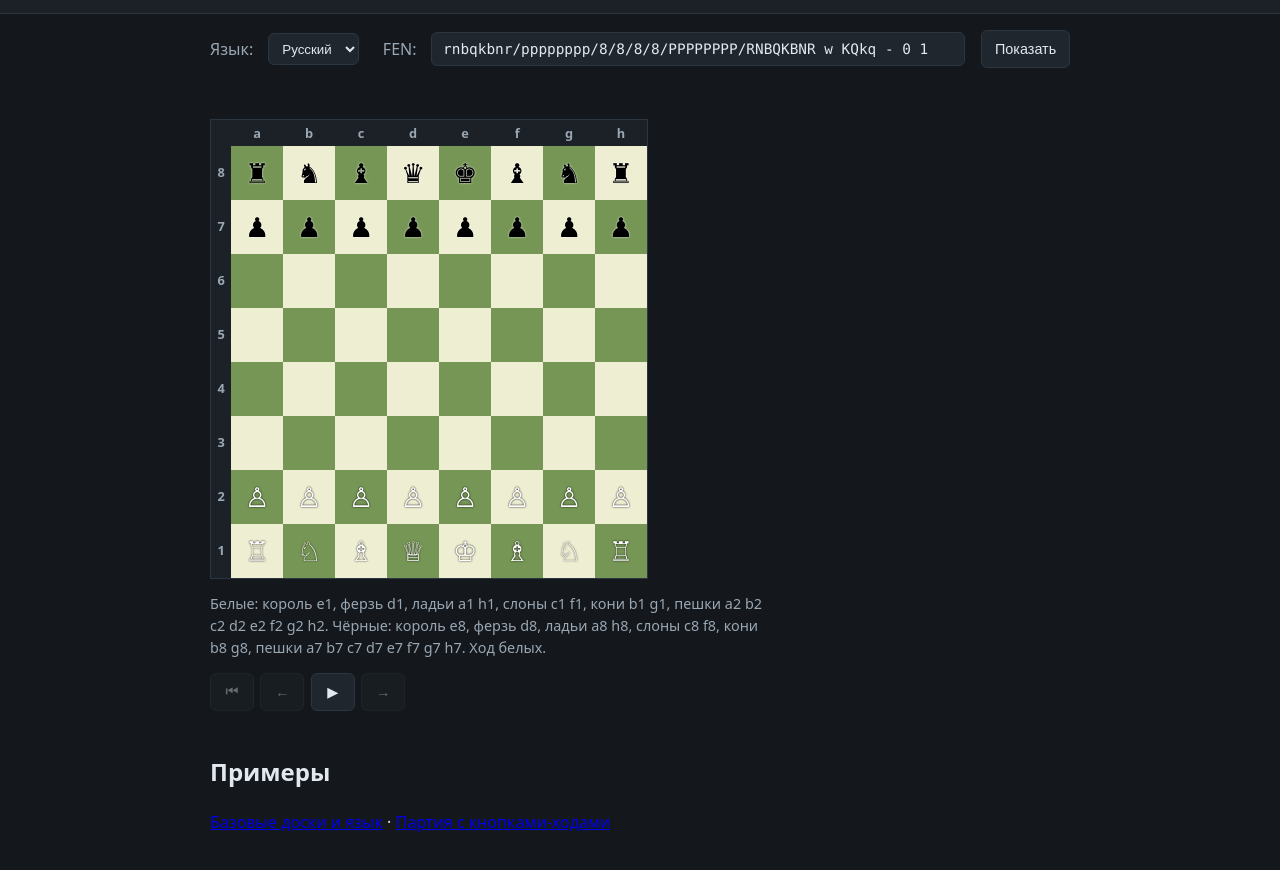
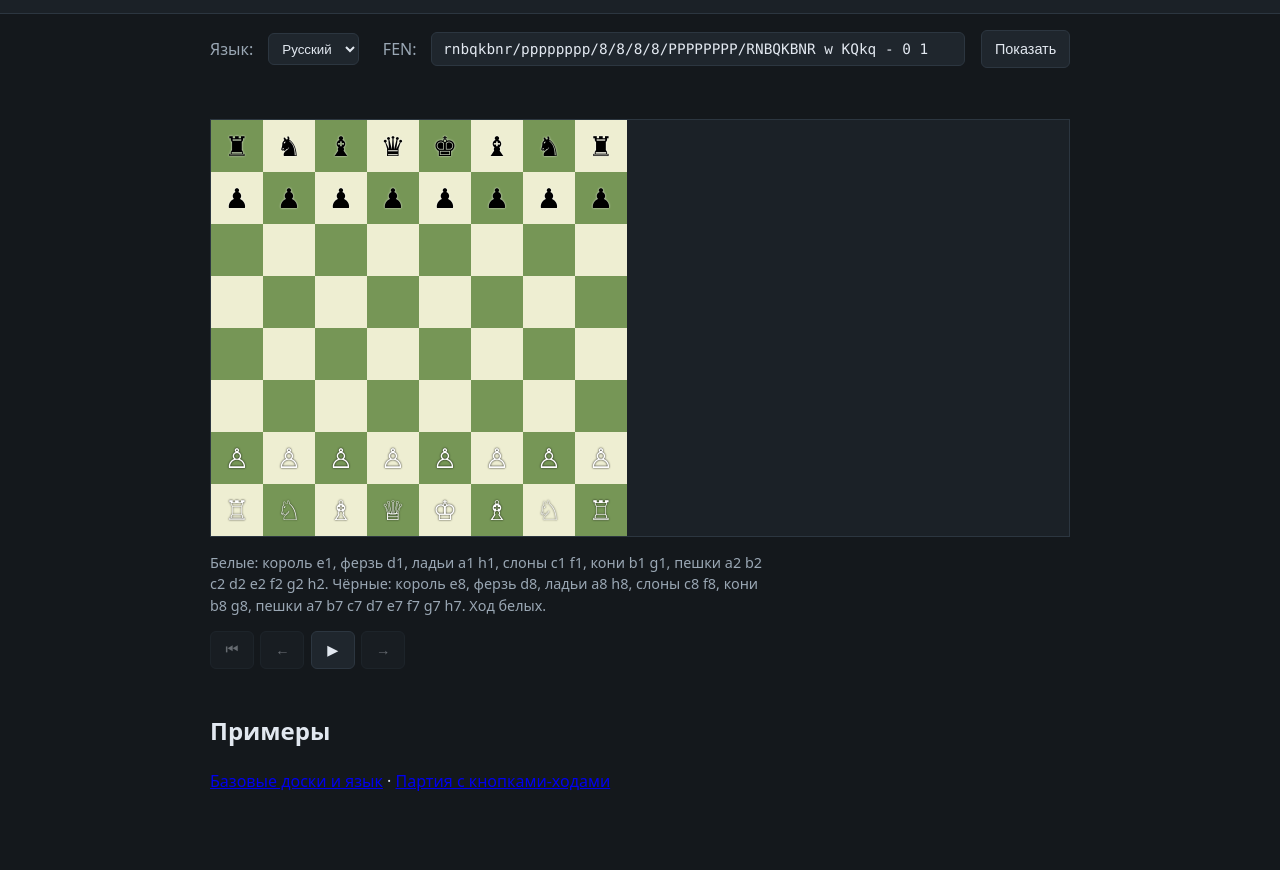
Before and after one commit to denizsincar29/chessjax, a website: page index.html in a window 1280 px wide. Shown: the part 78-948 px from the top of the page. After the commit the page ends 923 px from the top, so only its background shows below. Drawn offline with Linux system fonts and the light colour scheme.

Commit message:
Доска div-сетка вместо таблицы (NVDA не читает «строка/столбец/ряд/колонка»), ферзь мужского рода

```diff
--- a/chessjax.js
+++ b/chessjax.js
@@ -25,7 +25,7 @@ const I18N = {
     col: "колонка",
     row: "ряд",
     pieces: { k: "король", q: "ферзь", r: "ладья", b: "слон", n: "конь", p: "пешка" },
-    gender: { k: "m", q: "f", r: "f", b: "m", n: "m", p: "f" },
+    gender: { k: "m", q: "m", r: "f", b: "m", n: "m", p: "f" },
     color: { m: { w: "белый", b: "чёрный" }, f: { w: "белая", b: "чёрная" } },
     white: "Белые",
     black: "Чёрные",
@@ -261,66 +261,43 @@ export function positionIndex(moveSpec) {
 export function renderBoard(container, fen, opts = {}) {
   const lang = opts.language || "ru";
   const parsed = parseFen(fen);
-  container.replaceChildren(renderTable(parsed, lang), renderSummary(parsed, lang));
+  container.replaceChildren(renderGrid(parsed, lang), renderSummary(parsed, lang));
 }
 
-function renderTable(parsed, lang, opts = {}) {
-  const t = I18N[lang] || I18N.ru;
+// Доска — div-сетка, а НЕ HTML-таблица: NVDA в таблицах объявляет координаты
+// («строка N, столбец M») и заголовки строк/колонок, что многословно. Здесь
+// каждая клетка — фокусируемый div с aria-label «Чёрная пешка B7» / пустая «E5»,
+// скринридер читает только его. Заголовки не нужны: координату несёт сама клетка.
+function renderGrid(parsed, lang, opts = {}) {
   const activeSquare = opts.activeSquare;
-  const table = document.createElement("table");
-  table.className = "chessjax-board";
-  table.setAttribute("aria-label", t.board);
+  const board = document.createElement("div");
+  board.className = "chessjax-board";
 
-  const thead = document.createElement("thead");
-  const headRow = document.createElement("tr");
-  const corner = document.createElement("th");
-  corner.setAttribute("aria-hidden", "true");
-  headRow.appendChild(corner);
-  for (const f of FILES) {
-    const th = document.createElement("th");
-    th.scope = "col";
-    th.textContent = f;
-    th.setAttribute("aria-label", t.col + " " + f);
-    headRow.appendChild(th);
-  }
-  thead.appendChild(headRow);
-  table.appendChild(thead);
-
-  const tbody = document.createElement("tbody");
   for (let r = 0; r < 8; r++) {
     const rank = RANKS[r];
-    const tr = document.createElement("tr");
-    const th = document.createElement("th");
-    th.scope = "row";
-    th.textContent = rank;
-    th.setAttribute("aria-label", t.row + " " + rank);
-    tr.appendChild(th);
-
     for (let f = 0; f < 8; f++) {
       const file = FILES[f];
       const square = file + rank;
-      const td = document.createElement("td");
-      td.className = (f + r) % 2 === 0 ? "square-dark" : "square-light";
-      td.dataset.square = square;
+      const cell = document.createElement("div");
+      cell.className = "chessjax-cell " + ((f + r) % 2 === 0 ? "square-dark" : "square-light");
+      cell.dataset.square = square;
       // roving tabindex: только активная клетка в порядке таба, остальные доступны стрелками.
-      td.tabIndex = square === activeSquare ? 0 : -1;
+      cell.tabIndex = square === activeSquare ? 0 : -1;
       const piece = parsed.board.get(square);
       if (piece) {
-        td.classList.add("has-piece", "piece-" + piece.color);
-        td.textContent = GLYPH[piece.color === "w" ? piece.piece.toUpperCase() : piece.piece];
-        // «Белая ладья A1» — фигура перед координатой, как в шахматной нотации.
+        cell.classList.add("has-piece", "piece-" + piece.color);
+        cell.textContent = GLYPH[piece.color === "w" ? piece.piece.toUpperCase() : piece.piece];
+        // «Чёрный ферзь D5» — фигура (с родом из i18n) перед координатой.
         const label = pieceLabel(piece, lang);
-        td.setAttribute("aria-label", label.charAt(0).toUpperCase() + label.slice(1) + " " + square.toUpperCase());
+        cell.setAttribute("aria-label", label.charAt(0).toUpperCase() + label.slice(1) + " " + square.toUpperCase());
       } else {
-        td.textContent = " ";
-        td.setAttribute("aria-label", square.toUpperCase());
+        cell.textContent = " ";
+        cell.setAttribute("aria-label", square.toUpperCase());
       }
-      tr.appendChild(td);
+      board.appendChild(cell);
     }
-    tbody.appendChild(tr);
   }
-  table.appendChild(tbody);
-  return table;
+  return board;
 }
 
 function renderSummary(parsed, lang) {
@@ -489,14 +466,14 @@ class ChessboardElement extends HTMLElement {
     const parsed = parseFen(pos.fen);
 
     const activeEl = document.activeElement;
-    const hadCellFocus = !!(activeEl && activeEl.closest && activeEl.closest("td") && this._tableWrap.contains(activeEl));
-    const table = renderTable(parsed, lang, { activeSquare: this._activeSquare });
-    this._tableWrap.replaceChildren(table);
-    table.addEventListener("keydown", (e) => this._onBoardKeydown(e));
+    const hadCellFocus = !!(activeEl && activeEl.closest && activeEl.closest(".chessjax-cell") && this._tableWrap.contains(activeEl));
+    const grid = renderGrid(parsed, lang, { activeSquare: this._activeSquare });
+    this._tableWrap.replaceChildren(grid);
+    grid.addEventListener("keydown", (e) => this._onBoardKeydown(e));
     // Фокус был на клетке — восстанавливаем на той же координате после перерисовки.
     if (hadCellFocus) {
-      const td = table.querySelector(`td[data-square="${this._activeSquare}"]`);
-      if (td) td.focus();
+      const cell = grid.querySelector(`[data-square="${this._activeSquare}"]`);
+      if (cell) cell.focus();
     }
 
     this._summary.textContent = fenSummary(parsed, lang);
@@ -529,10 +506,10 @@ class ChessboardElement extends HTMLElement {
   }
 
   _applyActiveTabindex() {
-    for (const c of this._tableWrap.querySelectorAll("td")) {
+    for (const c of this._tableWrap.querySelectorAll(".chessjax-cell")) {
       c.tabIndex = c.dataset.square === this._activeSquare ? 0 : -1;
     }
-    const target = this._tableWrap.querySelector(`td[data-square="${this._activeSquare}"]`);
+    const target = this._tableWrap.querySelector(`[data-square="${this._activeSquare}"]`);
     if (target) target.focus();
   }
 
--- a/style.css
+++ b/style.css
@@ -80,32 +80,26 @@ button:hover, button:focus-visible {
 #board { display: inline-block; }
 
 .chessjax-board {
-  border-collapse: collapse;
+  display: grid;
+  grid-template-columns: repeat(8, 52px);
   background: var(--bg-panel);
   border: 1px solid var(--border);
 }
 
-.chessjax-board th {
-  color: var(--fg-muted);
-  font-size: 0.8rem;
-  font-weight: 600;
-  padding: 0.2rem 0.4rem;
-  text-align: center;
+.chessjax-cell {
+  width: 52px;
+  height: 52px;
+  display: flex;
+  align-items: center;
+  justify-content: center;
+  font-size: 1.7rem;
 }
 
-.chessjax-board td {
-  width: 52px;
-  height: 52px;
-  text-align: center;
-  font-size: 1.7rem;
-  line-height: 52px;
-}
+.chessjax-cell.square-dark { background: #769656; }
+.chessjax-cell.square-light { background: #eeeed2; }
 
-.chessjax-board td.square-dark { background: #769656; }
-.chessjax-board td.square-light { background: #eeeed2; }
-
-.chessjax-board td.piece-w { color: #fff; text-shadow: 0 0 2px #000; }
-.chessjax-board td.piece-b { color: #000; text-shadow: 0 0 2px #fff; }
+.chessjax-cell.piece-w { color: #fff; text-shadow: 0 0 2px #000; }
+.chessjax-cell.piece-b { color: #000; text-shadow: 0 0 2px #fff; }
 
 .chessjax-summary {
   color: var(--fg-muted);
```
Also changed, not shown: test-dom.mjs (+13 -11 lines).
